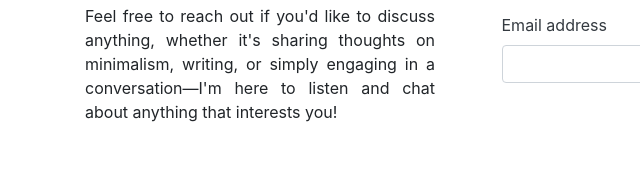
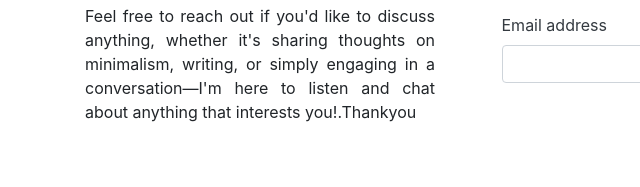
Before and after one commit to krishnapriya-ua/static-website, a plain HTML site: page index.html in a window 1280 px wide. Shown: the part 2217-2404 px from the top of the page, 0-640 px from the left. Drawn offline with nearby package versions, Linux system fonts and the light colour scheme.

Commit message:
added thankyou

```diff
--- a/index.html
+++ b/index.html
@@ -127,7 +127,7 @@
 
       <div class="col-md-4 col-xs-12 text-left" style="padding-top: 100px; padding-bottom: 100px;">
         <h4 style="padding-bottom: 50px;">Let's Talk!!</h4>
-        <p style="text-align:justify;">Feel free to reach out if you'd like to discuss anything, whether it's sharing thoughts on minimalism, writing, or simply engaging in a conversation—I'm here to listen and chat about anything that interests you!</p>
+        <p style="text-align:justify;">Feel free to reach out if you'd like to discuss anything, whether it's sharing thoughts on minimalism, writing, or simply engaging in a conversation—I'm here to listen and chat about anything that interests you!.Thankyou</p>
       </div>
       <div class="col-md-8 col-xs-12 d-flex flex-column align-items-center my-auto">
         <form class="text-dark pt-2" style="width: 90%; ">
@@ -149,10 +149,10 @@
 </footer>
 <footer  class=" ml-auto" style=" text-align: center; background-color:#E7E7E7;">
   <div class="copyright" >
-      <p style="padding-top:40px ;">© 2024</p>
+      <p style="padding-top:40px ;">© 2024 </p>
   </div>
   <div class="social-media" >
-       <img src="./images/twitter.png" style="width: 25px;height:25px; ">
+       <img src="./images/twitter.png" style="width: 25px;height:25px;">
        <img src="./images/youtube.png" style="width: 30px;height: 30px; margin-left: 10px;">
        <img src="./images/insta.png" style="width: 30px;height: 30px; margin-left: 10px;">
 
```
